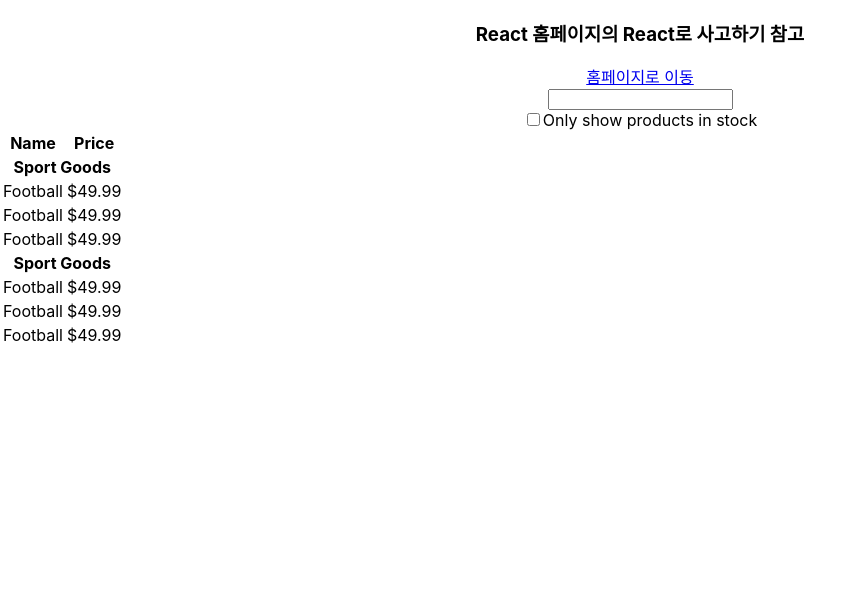
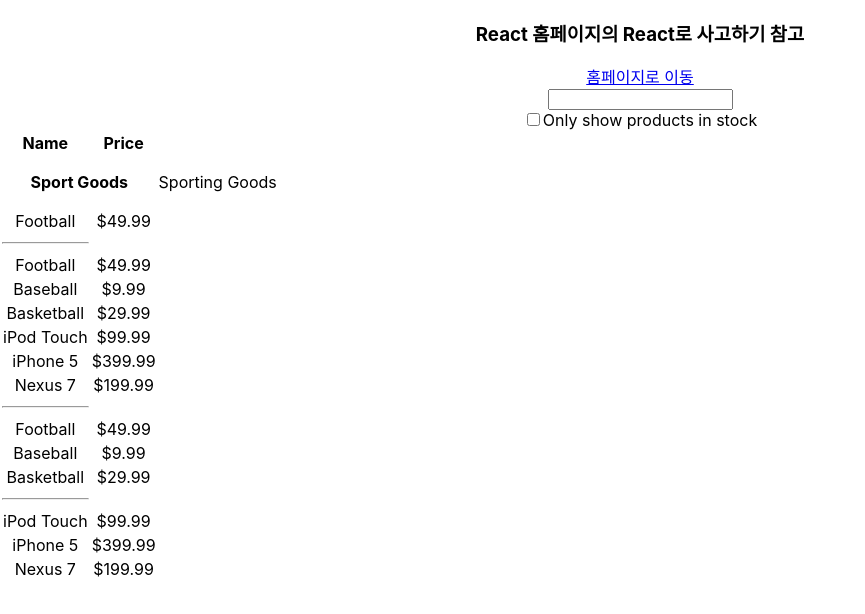
Before and after one commit to KIMPPT/React, a React (Create React App) app in the folder react-app/: page / in a window 1280 px wide. Shown: the top 614 px of the page, without its empty margins (0-865 px from the left). Built offline with nearby package versions, Linux system fonts and the light colour scheme.

Commit message:
04041530

```diff
--- a/react-app/src/components/FilterableProductTable.jsx
+++ b/react-app/src/components/FilterableProductTable.jsx
@@ -1,15 +1,19 @@
 import React, { Component } from 'react'
 import SearchBar from './SearchBar'
 import ProductTable from './ProductTable'
+import productData from '../data/product.json'
 //1. 하향식으로 작성(부모부터 작성)
 //2. 정적 데이터를 이용해서 작성
 //3. state와 props 구분해서 작성
 export class FilterableProductTable extends Component {
   render() {
+    console.log(productData);
     return (
       <div>
+        {/*검색어, 체크박스에 관한 값 */}
         <SearchBar/>
-        <ProductTable/>
+        {/*가져온 데이터 값을 보여줄 공간 */}
+        <ProductTable products={productData}/>
       </div>
     )
   }
--- a/react-app/src/components/ProductCategoryRow.jsx
+++ b/react-app/src/components/ProductCategoryRow.jsx
@@ -1,10 +1,12 @@
 import React, { Component } from "react";
-
+import category from '../data/product.json'
+//json에서 카테고리를 뽑아내옴. 중복이 있으면 하나만
 export class ProductCategoryRow extends Component {
   render() {
     return (
       <tr>
         <th colSpan={2}>Sport Goods</th>
+        <p>{category[2].category}</p>
       </tr>
     );
   }
--- a/react-app/src/components/ProductRow.jsx
+++ b/react-app/src/components/ProductRow.jsx
@@ -1,11 +1,16 @@
 import React, { Component } from "react";
 
+//json에서 name,price를 들고오고 stocked의 값에 따라 표현 다르게
 export class ProductRow extends Component {
+    constructor(props){
+        super(props);
+    }
   render() {
+    let {name,price}=this.props
     return (
       <tr>
-        <td>Football</td>
-        <td>$49.99</td>
+        <td>{name}</td>
+        <td>{price}</td>
       </tr>
     );
   }
--- a/react-app/src/components/ProductTable.jsx
+++ b/react-app/src/components/ProductTable.jsx
@@ -3,7 +3,19 @@
 import ProductRow from "./ProductRow";
 
 export class ProductTable extends Component {
+  constructor(props) {
+    super(props);
+  }
   render() {
+    let { products } = this.props;
+    // products배열에 있는 객체 중 Sporting Goods 값을 가진 객체 배열
+    let sportingProducts = products.filter(
+      (product) => product.category === "Sporting Goods"
+    );
+    // electronics 값을 가진 객체 배열
+    let elecProducts = products.filter(
+      (product) => product.category === "Electronics"
+    );
     return (
       <div>
         <table>
@@ -12,14 +24,24 @@
               <th>Name</th>
               <th>Price</th>
             </tr>
+            {
+              //products의 카테고리 중 'sporting goods'를 가진 배열을 만드는 방법
+              //filter를 이용해 내용을 작성하고 <productrow/>를 통해서 내용 출력하기
+            }
             <ProductCategoryRow />
-            <ProductRow />
-            <ProductRow />
-            <ProductRow />
-            <ProductCategoryRow />
-            <ProductRow />
-            <ProductRow />
-            <ProductRow />
+            <ProductRow name={products[0].name} price={products[0].price} />
+            <hr />
+            {products.map((product) => (
+              <ProductRow name={product.name} price={product.price} />
+            ))}
+            <hr />
+            {sportingProducts.map((product) => (
+              <ProductRow name={product.name} price={product.price} />
+            ))}
+            <hr />
+            {elecProducts.map((product) => (
+              <ProductRow name={product.name} price={product.price} />
+            ))}
           </tbody>
         </table>
       </div>
```
